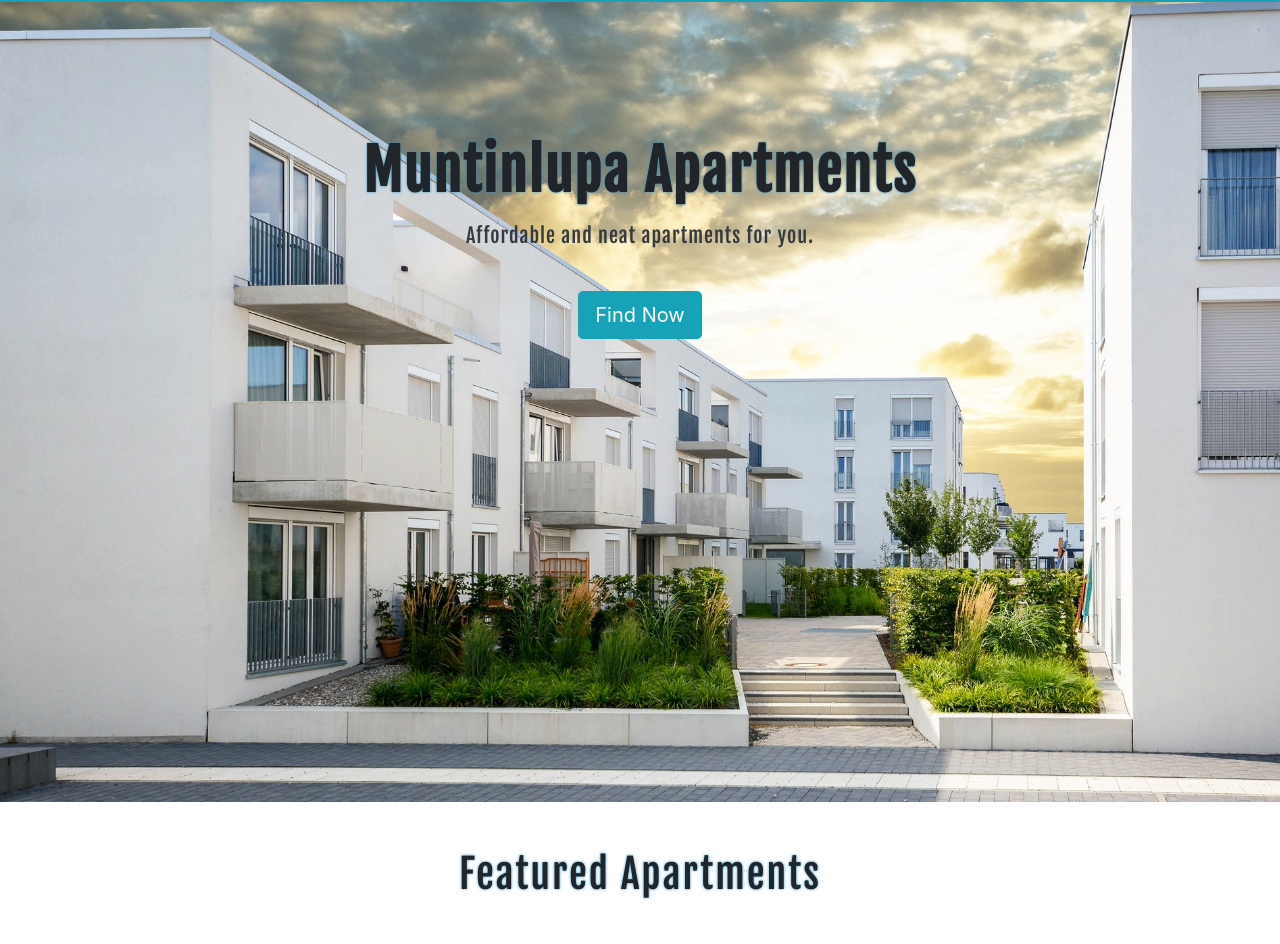
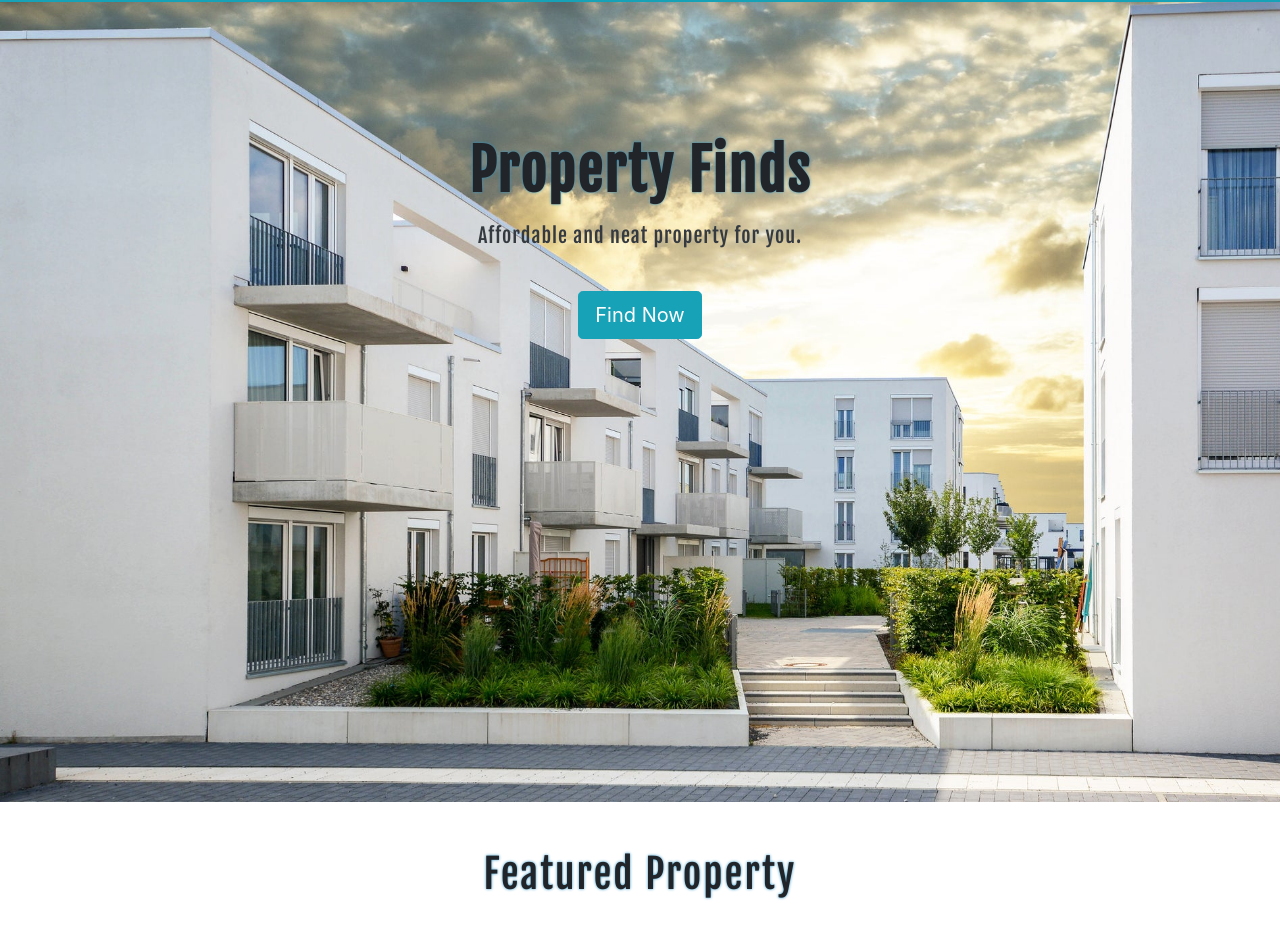
Before and after one commit to russellbanares322/propertyfinder-app, a React (Create React App) app: page / in a window 1280 px wide. Shown: the part 70-1014 px from the top of the page. Built offline with nearby package versions, Linux system fonts and the light colour scheme.

Commit message:
organized file

```diff
--- a/src/ApartmentsData.js
+++ b/src/ApartmentsDataFile/ApartmentsData.js
@@ -2,7 +2,7 @@ export const ApartmentsData = [
   {
     id: 1,
     name: "Ricky's Apartment",
-    image: require("./pictures/apartment1.jpg"),
+    image: require("../../src/pictures/apartment1.jpg"),
     description: "An old fashion apartment",
     amenity1: "Basketball Court",
     amenity2: "Rooftop Lab",
@@ -14,7 +14,7 @@ export const ApartmentsData = [
   {
     id: 2,
     name: "Edge's Apartment",
-    image: require("./pictures/apartment2.jpg"),
+    image: require("../../src/pictures/apartment2.jpg"),
     description: "An old fashion apartment",
     amenity1: "Wifi",
     amenity2: "Pool",
@@ -26,7 +26,7 @@ export const ApartmentsData = [
   {
     id: 3,
     name: "McArthur's Apartment",
-    image: require("./pictures/apartment1.jpg"),
+    image: require("../../src/pictures/apartment1.jpg"),
     description: "An old fashion apartment",
     amenity1: "Wifi",
     amenity2: "Pool",
@@ -38,7 +38,7 @@ export const ApartmentsData = [
   {
     id: 4,
     name: "Renxi's Apartment",
-    image: require("./pictures/apartment1.jpg"),
+    image: require("../../src/pictures/apartment1.jpg"),
     description: "An old fashion apartment",
     amenity1: "Wifi",
     amenity2: "Pool",
@@ -50,7 +50,7 @@ export const ApartmentsData = [
   {
     id: 5,
     name: "Germano's Apartment",
-    image: require("./pictures/apartment1.jpg"),
+    image: require("../../src/pictures/apartment1.jpg"),
     description: "Haunted House",
     amenity1: "Wifi",
     amenity2: "Pool",
@@ -62,7 +62,7 @@ export const ApartmentsData = [
   {
     id: 6,
     name: "Germano's Apartment",
-    image: require("./pictures/apartment1.jpg"),
+    image: require("../../src/pictures/apartment1.jpg"),
     description: "Haunted House",
     amenity1: "Wifi",
     amenity2: "Pool",
@@ -74,7 +74,7 @@ export const ApartmentsData = [
   {
     id: 7,
     name: "Germano's Apartment",
-    image: require("./pictures/apartment1.jpg"),
+    image: require("../../src/pictures/apartment1.jpg"),
     description: "Haunted House",
     amenity1: "Wifi",
     amenity2: "Pool",
--- a/src/App.js
+++ b/src/App.js
@@ -2,13 +2,12 @@ import React, { useState } from "react";
 import { Route, Routes, Link } from "react-router-dom";
 import "./App.css";
 import About from "./components/About";
-import Apartments from "./components/Apartments";
+import Apartments from "./components/ApartmentsFile/Apartments";
 import Home from "./components/Home";
 import Tips from "./components/Tips";
-
 import { GoThreeBars } from "react-icons/go";
 import { GoX } from "react-icons/go";
-import ApartmentsDetails from "./components/ApartmentsDetails";
+import ApartmentsDetails from "./components/ApartmentsFile/ApartmentsDetails";
 
 function App() {
   const [isToggle, setIsToggle] = useState(false);
--- a/src/components/Apartments.js
+++ b/src/components/ApartmentsFile/Apartments.js
@@ -1,5 +1,5 @@
 import React, { useState, useEffect } from "react";
-import { ApartmentsData } from "../ApartmentsData";
+import { ApartmentsData } from "../../ApartmentsDataFile/ApartmentsData";
 import { Link } from "react-router-dom";
 import { FaSearch } from "react-icons/fa";
 import ReactPaginate from "react-paginate";
--- a/src/components/ApartmentsDetails.js
+++ b/src/components/ApartmentsFile/ApartmentsDetails.js
@@ -1,6 +1,6 @@
 import React from "react";
 import { useParams, useNavigate } from "react-router-dom";
-import { ApartmentsData } from "../ApartmentsData";
+import { ApartmentsData } from "../../ApartmentsDataFile/ApartmentsData";
 import { IoReturnDownBackOutline } from "react-icons/io5";
 
 function ApartmentsDetails() {
--- a/src/components/Home.js
+++ b/src/components/Home.js
@@ -14,10 +14,10 @@ function Home() {
       <div className="jumbotron vh-100">
         <img src="" />
         <h1 className="display-4 text-left font-weight-bold text-center mt-5 l_title">
-          Muntinlupa Apartments
+          Property Finds
         </h1>
         <p className="lead text-left text-sm text-center text-dark mt-3 l_text">
-          Affordable and neat apartments for you.
+          Affordable and neat property for you.
         </p>
         <p className="lead text-left text-center">
           <Link
@@ -30,7 +30,7 @@ function Home() {
         </p>
       </div>
       <div className="container-fluid ">
-        <h1 className="text-center mb-5 mt-5 l_title">Featured Apartments</h1>
+        <h1 className="text-center mb-5 mt-5 l_title">Featured Property</h1>
         <div className="col-sm-12">
           <div className="row">
             <div className="col-sm-4">
```
